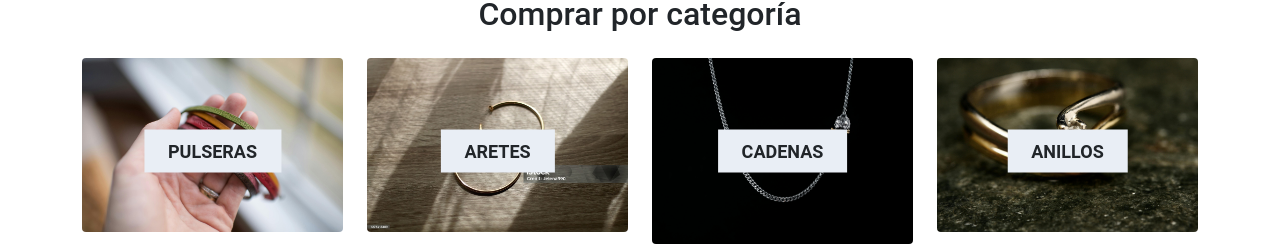
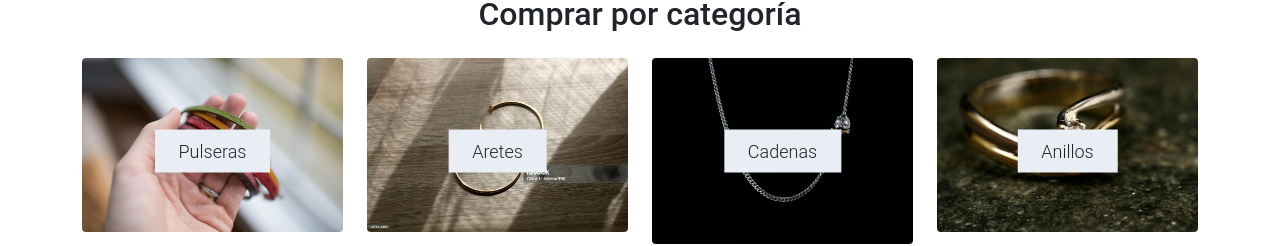
Before and after one commit to Allam9573/piedra-y-oro, a React (Vite) app: page / in a window 1280 px wide. Shown: the part 951-1197 px from the top of the page. Built offline with nearby package versions, Linux system fonts and the light colour scheme; no server answers; a web font is replaced by a local one.

Commit message:
link nosotros en footer

```diff
--- a/src/components/categorias/HomeCategorias.jsx
+++ b/src/components/categorias/HomeCategorias.jsx
@@ -22,22 +22,22 @@ export const HomeCategorias = () => {
     const [hovered, setHovered] = useState({});
     const categories = [
         {
-            name: "PULSERAS",
+            name: "Pulseras",
             image1: pulsera1,
             image2: pulsera2
         },
         {
-            name: "ARETES",
+            name: "Aretes",
             image1: arete1,
             image2: arete2
         },
         {
-            name: "CADENAS",
+            name: "Cadenas",
             image1: cadena1,
             image2: cadena2
         },
         {
-            name: "ANILLOS",
+            name: "Anillos",
             image1: anillo1,
             image2: anillo2
         },
@@ -59,7 +59,7 @@ export const HomeCategorias = () => {
                             className="img-fluid rounded category-image"
                         />
                         <div className="position-absolute top-50 start-50 translate-middle bg-light px-4 py-2 fw-bold category-button">
-                            {category.name}
+                           <Link to={`/productos?categoria=${category.name}`} className='text-decoration-none text-dark'> {category.name}</Link>
                         </div>
                     </div>
                 ))}
```
